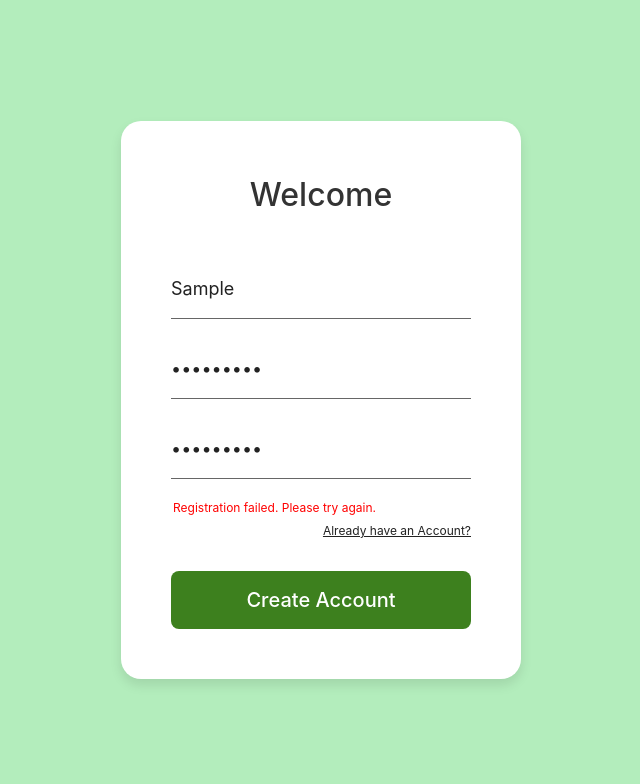
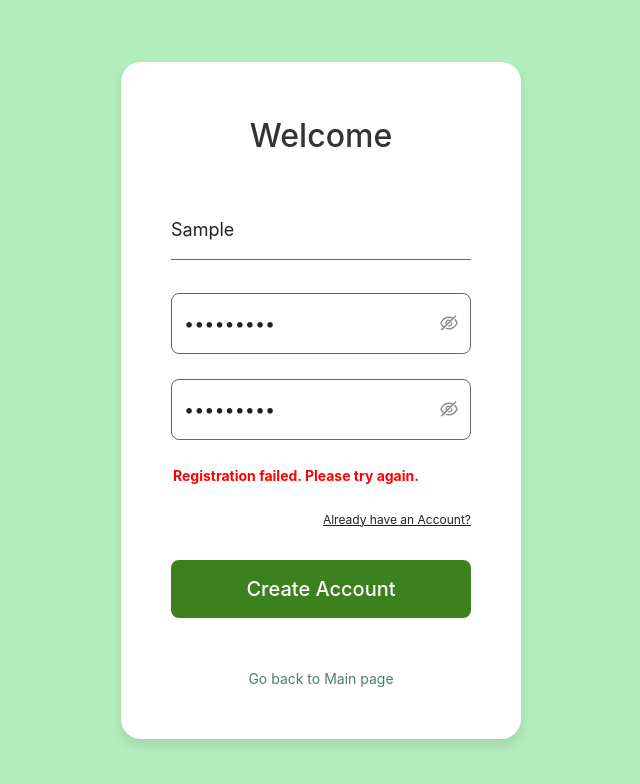
Before and after one commit to KlrShaK/MemoryDeck-Client, a Next.js app: page /register in a window 1280 px wide. Both pictures are taken after typing "Sample", "Sample123", "Sample123" into the empty fields and a click on the button "Create Account". Shown: the top 784 px of the page, without its empty margins (319-959 px from the left). Built offline with nearby package versions, Linux system fonts and the light colour scheme; no server answers; what @ant-design/nextjs-registry would draw is missing.

Commit message:
Some improvements on login and register pages

```diff
--- a/app/decks/quiz/select-decks/page.tsx
+++ b/app/decks/quiz/select-decks/page.tsx
@@ -89,7 +89,7 @@ const DeckSelectionPage: React.FC = () => {
   return (
     <div style={{ background: TOKENS.bg, minHeight: '100vh', padding: '40px 20px' }}>
       <div style={{ maxWidth: 1200, margin: '0 auto' }}>
-        <Title level={3} style={{ color: '#215F46', marginBottom: 24 }}>Select a Deck for Quiz</Title>
+        <Title level={3} style={{ color: '#215F46', marginBottom: 24 }}>Select a Public Deck for Quiz</Title>
 
         {loading ? (
           <div style={{ textAlign: 'center', padding: '40px' }}>
@@ -97,7 +97,7 @@ const DeckSelectionPage: React.FC = () => {
           </div>
         ) : decks.length === 0 ? (
           <div style={{ textAlign: 'center', padding: '60px', color: '#ff0000', fontWeight: 700 }}>
-            You have no saved decks yet. Please create one first.
+            There are no saved public decks yet. Please create one first.
           </div>
         ) : (
           <>
--- a/app/register/page.tsx
+++ b/app/register/page.tsx
@@ -5,6 +5,9 @@ import { useApi } from "@/hooks/useApi";
 import useLocalStorage from "@/hooks/useLocalStorage";
 import { User } from "@/types/user";
 import React from "react";
+import Link from "next/link";
+// Use Ant Design's components
+import { Input } from "antd";
 
 const Register: React.FC = () => {
   const router = useRouter();
@@ -132,6 +135,11 @@ const Register: React.FC = () => {
     }
   };
 
+  // Add debug console logs to help troubleshoot
+  React.useEffect(() => {
+    console.log("Current errors:", errors);
+  }, [errors]);
+
   return (
     <div
       style={{
@@ -165,7 +173,7 @@ const Register: React.FC = () => {
         </h1>
 
         <form onSubmit={handleRegister}>
-          <div style={{ marginBottom: "15px", position: "relative" }}>
+          <div style={{ marginBottom: "25px", position: "relative" }}>
             <input
               type="text"
               value={username}
@@ -173,60 +181,92 @@ const Register: React.FC = () => {
               placeholder="Username"
               style={{
                 ...inputStyle,
-                borderColor: errors.username ? "red" : "#666",
-                marginBottom: "5px"
+                borderColor: errors.username ? "#ff0000" : "#666",
               }}
               required
             />
             {errors.username && (
-              <p style={errorStyle}>{errors.username}</p>
+              <div style={{
+                ...errorStyle,
+                display: "block", // Force display
+                visibility: "visible" // Ensure visibility
+              }}>
+                {errors.username}
+              </div>
             )}
           </div>
 
-          <div style={{ marginBottom: "15px", position: "relative" }}>
-            <input
-              type="password"
+          <div style={{ marginBottom: "25px", position: "relative" }}>
+            <Input.Password
               value={password}
               onChange={handlePasswordChange}
               placeholder="Password"
               style={{
-                ...inputStyle,
-                borderColor: errors.password ? "red" : "#666",
-                marginBottom: "5px"
+                borderColor: errors.password ? "#ff0000" : "#666",
+                backgroundColor: "transparent",
+                fontSize: "18px",
+                color: "#222",
+                padding: "16px 12px",
+                height: "auto",
               }}
               required
             />
             {errors.password && (
-              <p style={errorStyle}>{errors.password}</p>
+              <div style={{
+                ...errorStyle,
+                display: "block", // Force display
+                visibility: "visible" // Ensure visibility
+              }}>
+                {errors.password}
+              </div>
             )}
           </div>
 
-          <div style={{ marginBottom: "15px", position: "relative" }}>
-            <input
-              type="password"
+          <div style={{ marginBottom: "25px", position: "relative" }}>
+            <Input.Password
               value={confirmPassword}
               onChange={handleConfirmPasswordChange}
               placeholder="Confirm Password"
               style={{
-                ...inputStyle,
-                borderColor: errors.confirmPassword ? "red" : "#666",
-                marginBottom: "5px"
+                borderColor: errors.confirmPassword ? "#ff0000" : "#666",
+                backgroundColor: "transparent",
+                fontSize: "18px",
+                color: "#222",
+                padding: "16px 12px",
+                height: "auto",
               }}
               required
             />
             {errors.confirmPassword && (
-              <p style={errorStyle}>{errors.confirmPassword}</p>
+              <div style={{
+                ...errorStyle,
+                display: "block", // Force display
+                visibility: "visible" // Ensure visibility
+              }}>
+                {errors.confirmPassword}
+              </div>
             )}
           </div>
 
           {errors.general && (
-            <p style={errorStyle}>{errors.general}</p>
+            <div style={{
+              ...errorStyle,
+              display: "block", // Force display
+              visibility: "visible", // Ensure visibility
+              marginBottom: "20px",
+              fontWeight: "bold"
+            }}>
+              {errors.general}
+            </div>
           )}
 
           <div style={{ textAlign: "right", marginBottom: "30px" }}>
             <a
               href="#"
-              onClick={() => router.push("/login")}
+              onClick={(e) => {
+                e.preventDefault();
+                router.push("/login");
+              }}
               style={{
                 fontSize: "12px",
                 color: "#222",
@@ -250,13 +290,30 @@ const Register: React.FC = () => {
               fontSize: "20px",
               fontWeight: "500",
               opacity: loading ? 0.6 : 1,
-              pointerEvents: loading ? 'none' : 'auto'
+              pointerEvents: loading ? 'none' : 'auto',
+              marginBottom: "30px"
             }}
             disabled={loading}
           >
             {loading ? "Processing..." : "Create Account"}
           </button>
         </form>
+
+        <div style={{ textAlign: "center", marginTop: "20px", fontSize: "14px" }}>
+          <Link
+            href="/"
+            style={{
+              color: "#215F46",
+              textDecoration: "none",
+              opacity: 0.8,
+              transition: "opacity 0.2s"
+            }}
+            onMouseOver={(e) => e.currentTarget.style.opacity = "1"}
+            onMouseOut={(e) => e.currentTarget.style.opacity = "0.8"}
+          >
+            Go back to Main page
+          </Link>
+        </div>
       </div>
     </div>
   );
@@ -267,7 +324,7 @@ const inputStyle: React.CSSProperties = {
   padding: "16px 0",
   border: "none",
   borderBottom: "1.5px solid #666",
-  marginBottom: "0",
+  marginBottom: "8px", // Add some space for error messages
   fontSize: "18px",
   color: "#222",
   background: "transparent",
@@ -275,12 +332,15 @@ const inputStyle: React.CSSProperties = {
 };
 
 const errorStyle: React.CSSProperties = {
-  color: "red",
-  fontSize: "12px",
-  marginTop: "2px",
-  marginBottom: "0",
+  color: "#ff0000",
+  fontSize: "14px", // Increased from 12px for better visibility
+  fontWeight: "500",
+  marginTop: "4px",
+  marginBottom: "8px",
   textAlign: "left",
   paddingLeft: "2px",
+  position: "relative", // Ensure proper stacking context
+  zIndex: 10, // Ensure it's above other elements
 };
 
 export default Register;
```
Also changed, not shown: app/login/page.tsx (+21 -3 lines).
